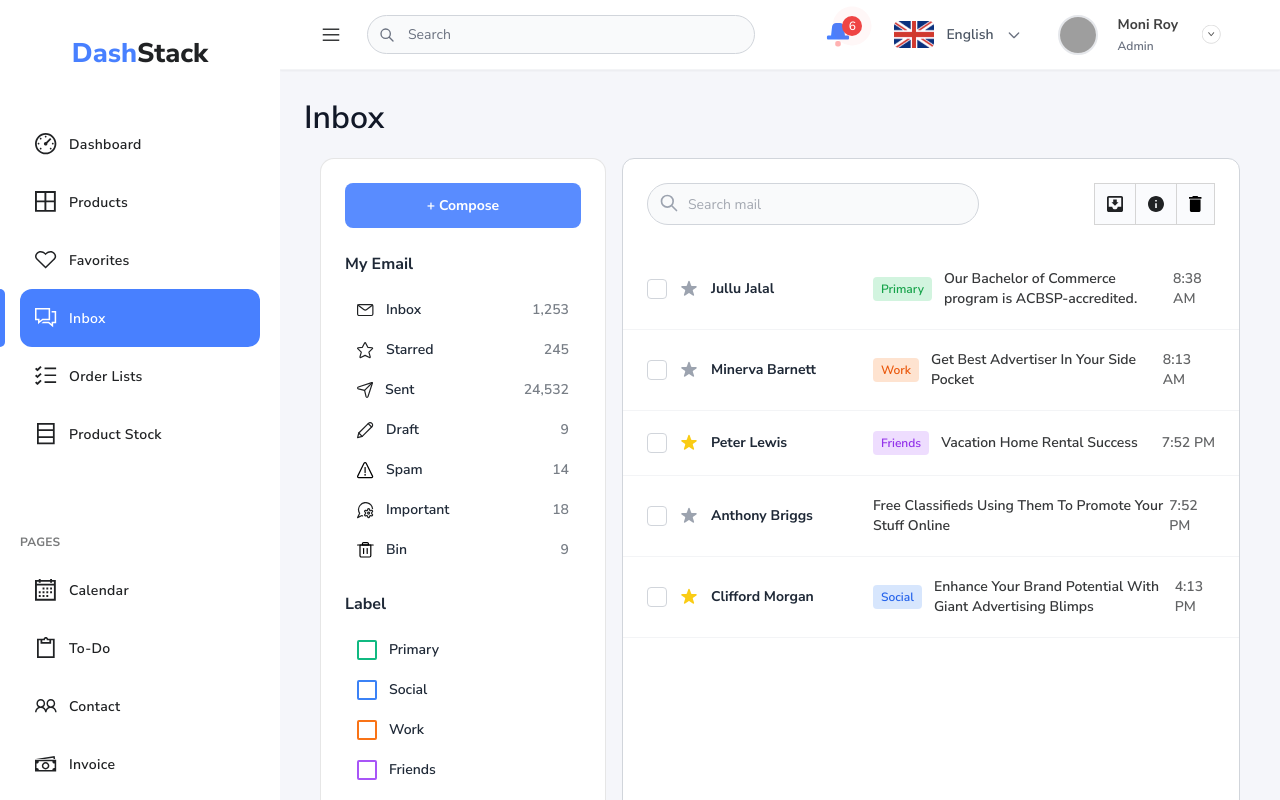
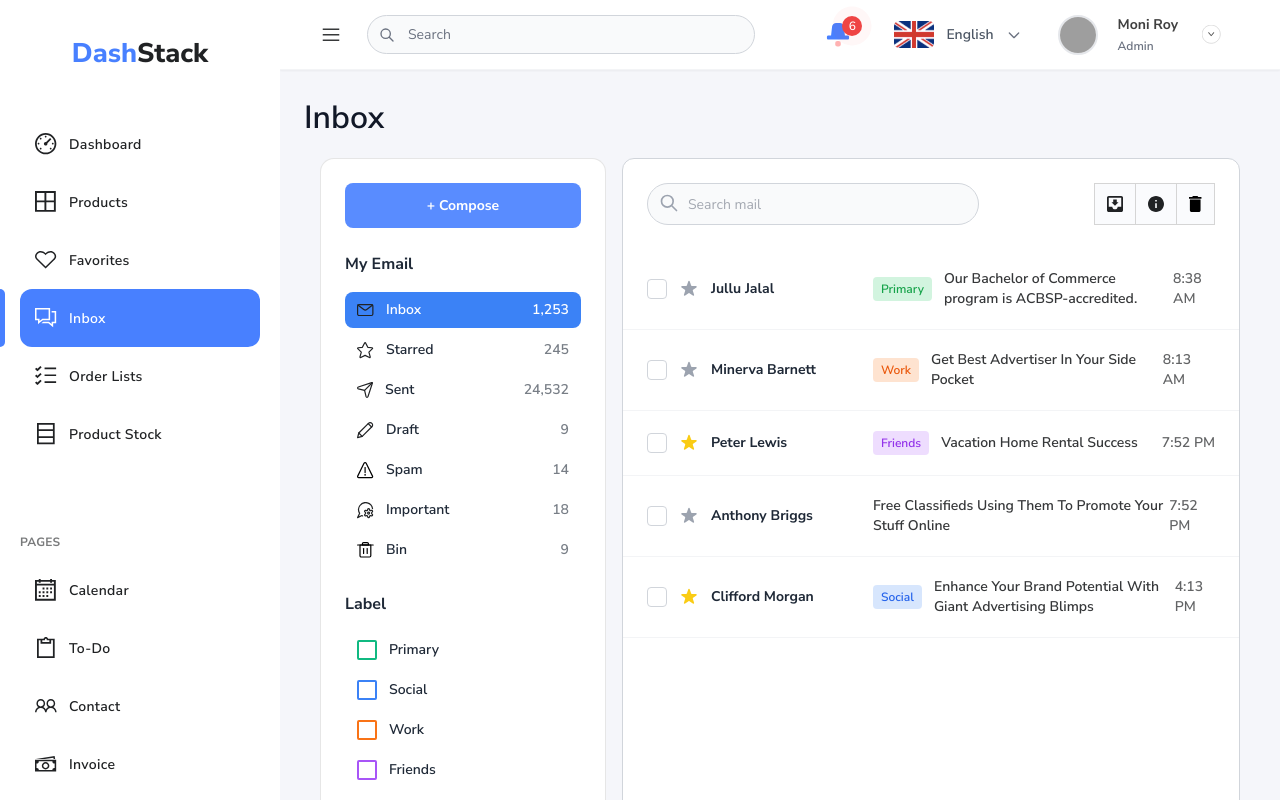
Before and after one commit to EkaBachrudin/personal-dashboard, an Angular app: page /inbox in a window 1280 px wide. Built offline with nearby package versions, Linux system fonts and the light colour scheme; grey boxes are pictures that could not be loaded.

Commit message:
inbox menu activate

```diff
--- a/src/app/pages/inbox/inbox.component.html
+++ b/src/app/pages/inbox/inbox.component.html
@@ -17,15 +17,16 @@
       <!-- Email Folders -->
       <div class="space-y-1">
         <div *ngFor="let folder of folders"
-             class="flex items-center justify-between py-2 px-3 rounded-lg cursor-pointer"
-             [ngClass]="folder.isActive ? 'bg-blue-500 bg-opacity-13' : 'hover:bg-gray-50'">
+             class="flex items-center justify-between py-2 px-3 rounded-lg cursor-pointer transition-all duration-200"
+             [ngClass]="folder.isActive ? 'bg-blue-500 text-white' : 'hover:bg-gray-50'"
+             (click)="selectFolder(folder)">
           <div class="flex items-center gap-3">
             <img src="{{folder.icon}}" alt="{{ folder.name }}">
             <span class="font-semibold text-sm"
-                  [ngClass]="folder.isActive ? 'text-blue-500 font-bold' : 'text-gray-800'">{{ folder.name }}</span>
+                  [ngClass]="folder.isActive ? 'text-white font-bold' : 'text-gray-800'">{{ folder.name }}</span>
           </div>
-          <span class="font-semibold text-sm opacity-60"
-                [ngClass]="folder.isActive ? 'text-blue-500 opacity-80 font-bold' : 'text-gray-800'">{{ folder.count | number }}</span>
+          <span class="font-semibold text-sm"
+                [ngClass]="folder.isActive ? 'text-white' : 'text-gray-800 opacity-60'">{{ folder.count | number }}</span>
         </div>
       </div>
     </div>
--- a/src/app/pages/inbox/inbox.component.ts
+++ b/src/app/pages/inbox/inbox.component.ts
@@ -120,6 +120,18 @@ export class InboxComponent implements OnInit {
 
   ngOnInit(): void {
     // Initialize component
+    // Set Inbox as active by default
+    this.selectFolder(this.folders[0]);
+  }
+
+  // Select folder
+  selectFolder(folder: EmailFolder): void {
+    // Reset all folders to inactive
+    this.folders.forEach(f => f.isActive = false);
+    // Set selected folder as active
+    folder.isActive = true;
+    console.log('Selected folder:', folder.name);
+    // TODO: Filter messages based on selected folder
   }
 
   // Compose new email
```
